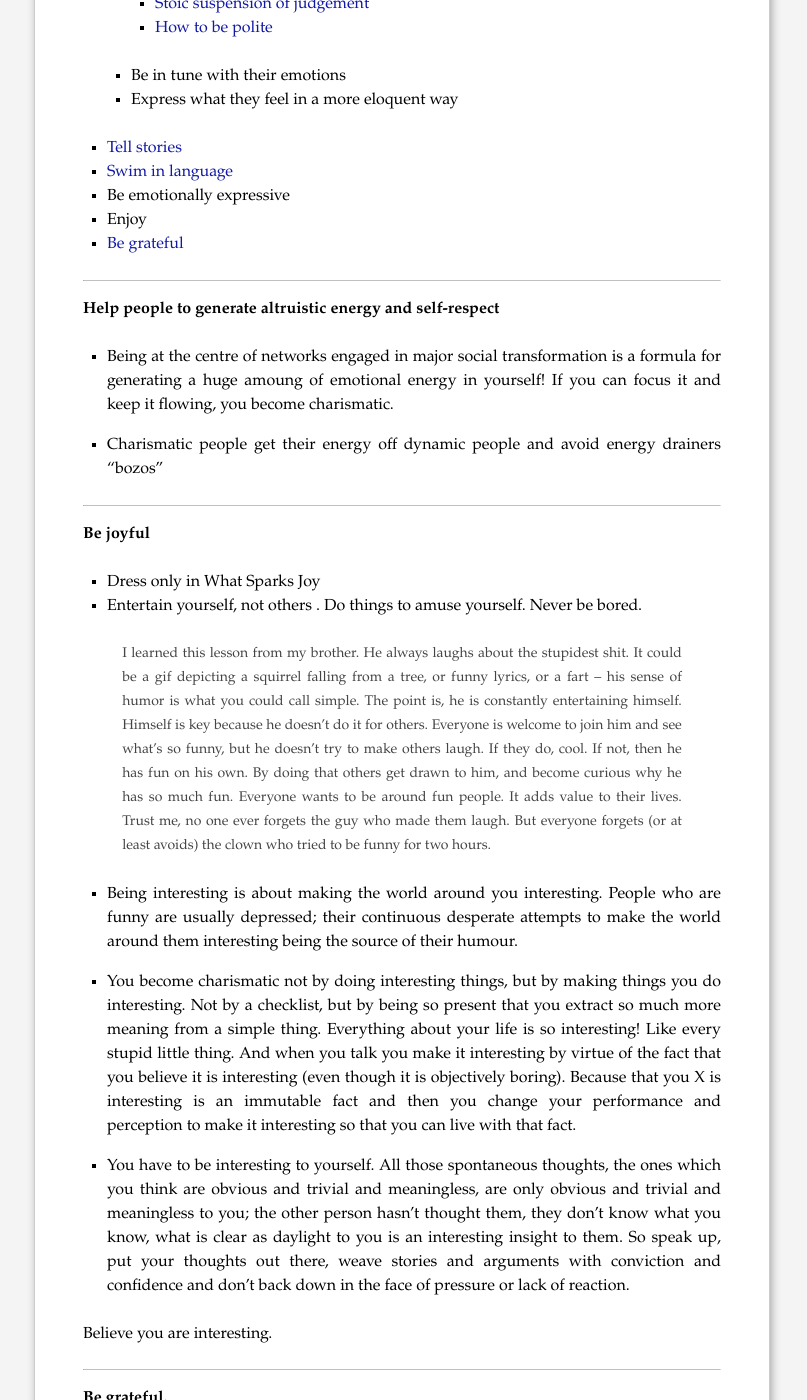
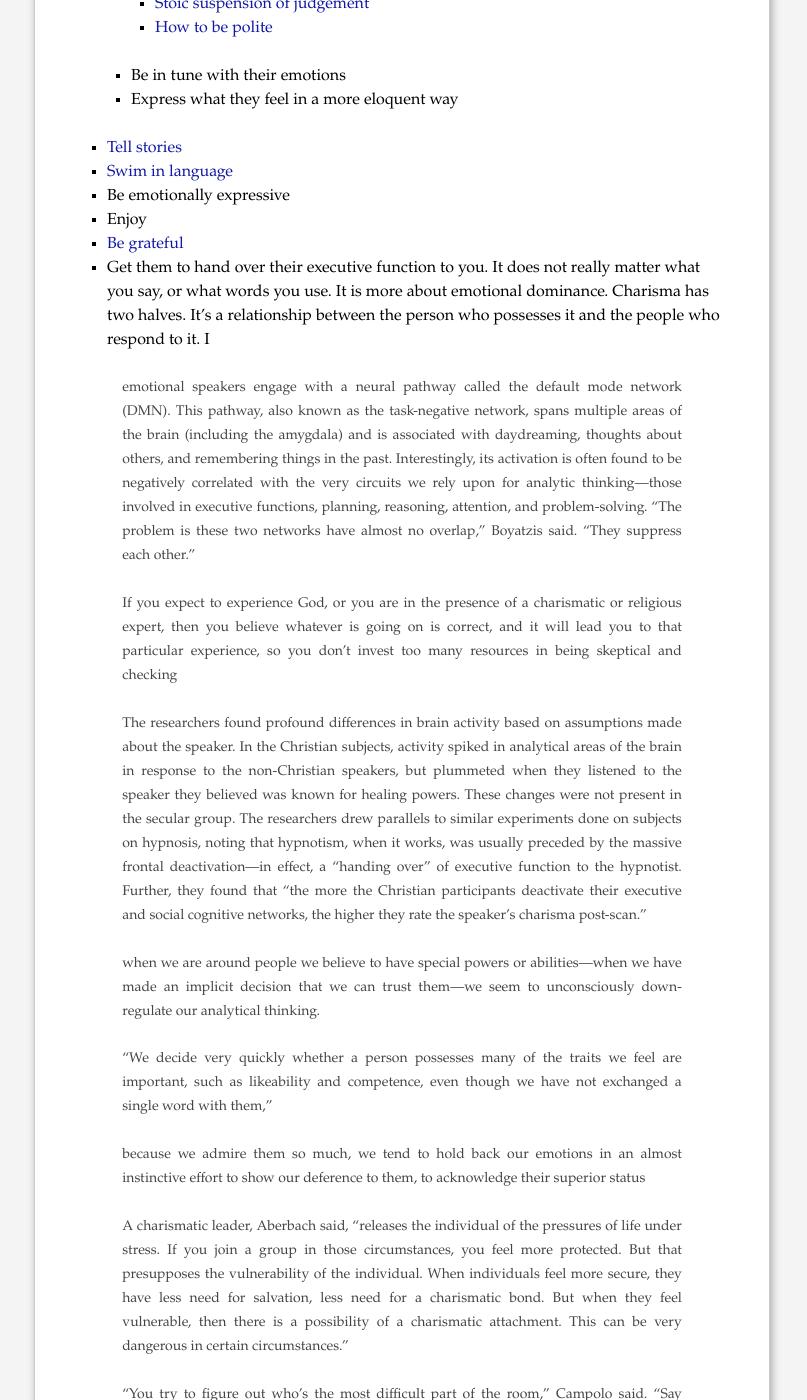
Before and after one commit to piyushahuja/piyushahuja.github.io, a Jekyll site: the page built from _posts/guides/2019-03-22-improv.md, in a window 1280 px wide and 1400 px high, scrolled down 2050 px. Shown: the whole window, without its empty margins (238-1045 px from the left). Built offline with Jekyll 4.4.1, drawn with Linux system fonts in a browser that asks for light colours; comment, search, counter and statistics services are not loaded; some of the changed text lies outside the part shown.

Commit message:
Auto deployed

```diff
--- a/_posts/guides/2019-03-22-improv.md
+++ b/_posts/guides/2019-03-22-improv.md
@@ -65,6 +65,26 @@ comments: false
 - Be emotionally expressive
 - Enjoy
 - [Be grateful](/gratitude)
+-  Get them to hand over their executive function to you. It does not really matter what you say, or what words you use. It is more about emotional dominance. Charisma has two halves. It’s a relationship between the person who possesses it and the people who respond to it. I
+
+> emotional speakers engage with a neural pathway called the default mode network (DMN). This pathway, also known as the task-negative network, spans multiple areas of the brain (including the amygdala) and is associated with daydreaming, thoughts about others, and remembering things in the past. Interestingly, its activation is often found to be negatively correlated with the very circuits we rely upon for analytic thinking—those involved in executive functions, planning, reasoning, attention, and problem-solving. “The problem is these two networks have almost no overlap,” Boyatzis said. “They suppress each other.”
+
+> If you expect to experience God, or you are in the presence of a charismatic or religious expert, then you believe whatever is going on is correct, and it will lead you to that particular experience, so you don’t invest too many resources in being skeptical and checking
+
+> The researchers found profound differences in brain activity based on assumptions made about the speaker. In the Christian subjects, activity spiked in analytical areas of the brain in response to the non-Christian speakers, but plummeted when they listened to the speaker they believed was known for healing powers. These changes were not present in the secular group. The researchers drew parallels to similar experiments done on subjects on hypnosis, noting that hypnotism, when it works, was usually preceded by the massive frontal deactivation—in effect, a “handing over” of executive function to the hypnotist. Further, they found that “the more the Christian participants deactivate their executive and social cognitive networks, the higher they rate the speaker’s charisma post-scan.”
+
+> when we are around people we believe to have special powers or abilities—when we have made an implicit decision that we can trust them—we seem to unconsciously down-regulate our analytical thinking.
+
+> “We decide very quickly whether a person possesses many of the traits we feel are important, such as likeability and competence, even though we have not exchanged a single word with them,”
+
+> because we admire them so much, we tend to hold back our emotions in an almost instinctive effort to show our deference to them, to acknowledge their superior status
+
+> A charismatic leader, Aberbach said, “releases the individual of the pressures of life under stress. If you join a group in those circumstances, you feel more protected. But that presupposes the vulnerability of the individual. When individuals feel more secure, they have less need for salvation, less need for a charismatic bond. But when they feel vulnerable, then there is a possibility of a charismatic attachment. This can be very dangerous in certain circumstances.”
+
+> “You try to figure out who’s the most difficult part of the room,” Campolo said. “Say you’re at a college campus and there’s a bunch of athletes sitting on the back row. If you don’t get to them, they’re going to hurt you all night long.” So before you get up to speak, Campolo said, you go to the back of the room and talk to the potential troublemakers. “You might say, ‘Hey man, why did you choose this school? How did you get here?’ You try to get those people on your side even before you get up on the stage.” Or you seek them out while you’re speaking, making eye contact, reaching directly to them.
+
+
+
 
 
 ---
```
